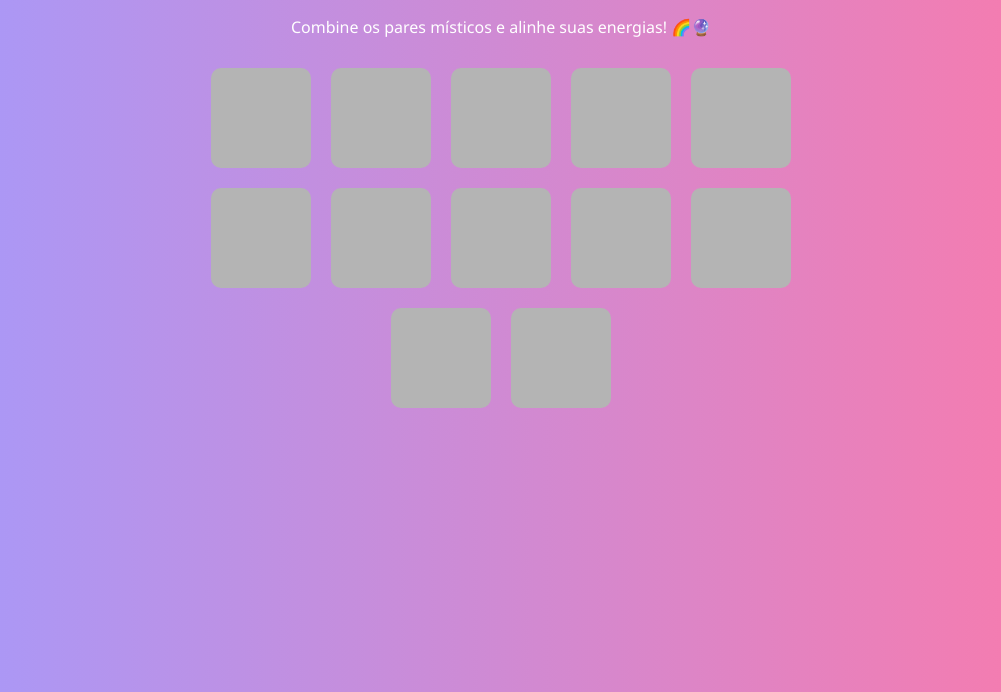
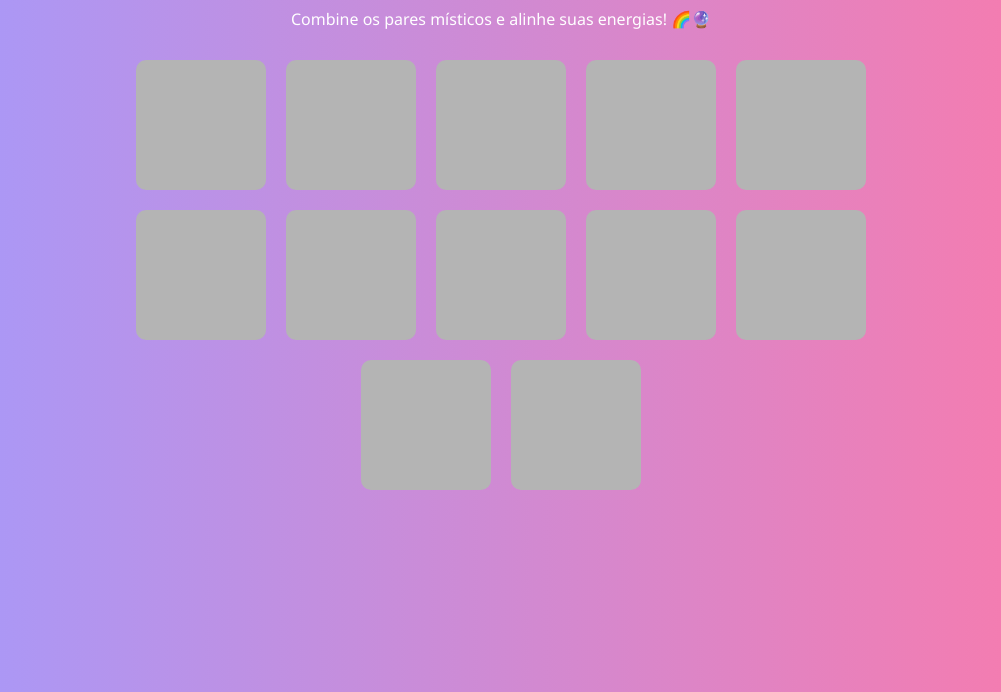
Before and after one commit to edilenealima/jogo-da-memoria-holistico, a plain HTML site: page index.html in a window 1280 px wide. Shown: the part 108-800 px from the top of the page, without its empty margins (139-1140 px from the left). Drawn offline with Linux system fonts and the light colour scheme.

Commit message:
Update style.css

```diff
--- a/style.css
+++ b/style.css
@@ -1,4 +1,3 @@
-
 * { box-sizing: border-box; }
 body {
   font-family: 'Segoe UI', sans-serif;
@@ -7,6 +6,7 @@ body {
   flex-direction: column;
   align-items: center;
   padding: 20px;
+  margin: 0;
 }
 h1 {
   color: white;
@@ -20,14 +20,14 @@ h1 {
   margin: 10px 0 20px;
 }
 .memory-game {
-  width: 640px;
+  width: 800px; /* aumentamos aqui */
   display: flex;
   flex-wrap: wrap;
   justify-content: center;
 }
 .memory-card {
-  width: 100px;
-  height: 100px;
+  width: 130px; /* aumentamos aqui */
+  height: 130px;
   margin: 10px;
   position: relative;
   transform-style: preserve-3d;
```
